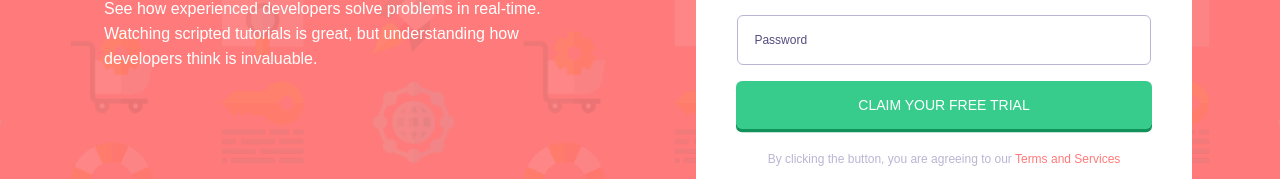
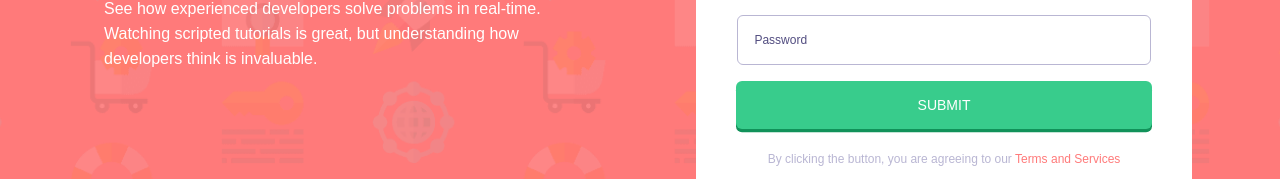
Before and after one commit to Dangyil/react, a React app: page / in a window 1280 px wide. Shown: the part 451-630 px from the top of the page. Built offline with nearby package versions, Linux system fonts and the light colour scheme; the HTML template or start-up script is replaced by a standard one.

Commit message:
more changes

```diff
--- a/src/App.jsx
+++ b/src/App.jsx
@@ -146,7 +146,7 @@ export default function ValidationForm() {
             type="submit"
             disabled={isDisabled}
             >
-            CLAIM YOUR FREE TRIAL
+            SUBMIT
           </button>
       <p id="terms">
         By clicking the button, you are agreeing to our{" "}
--- a/src/index.css
+++ b/src/index.css
@@ -164,6 +164,7 @@ button:disabled {
     flex-direction: column;
     align-items: center;
     justify-content: center;
+    width: fit-content;
     height: 100vh;
     background-color: hsl(0, 100%, 74%);
     color: white;
```
